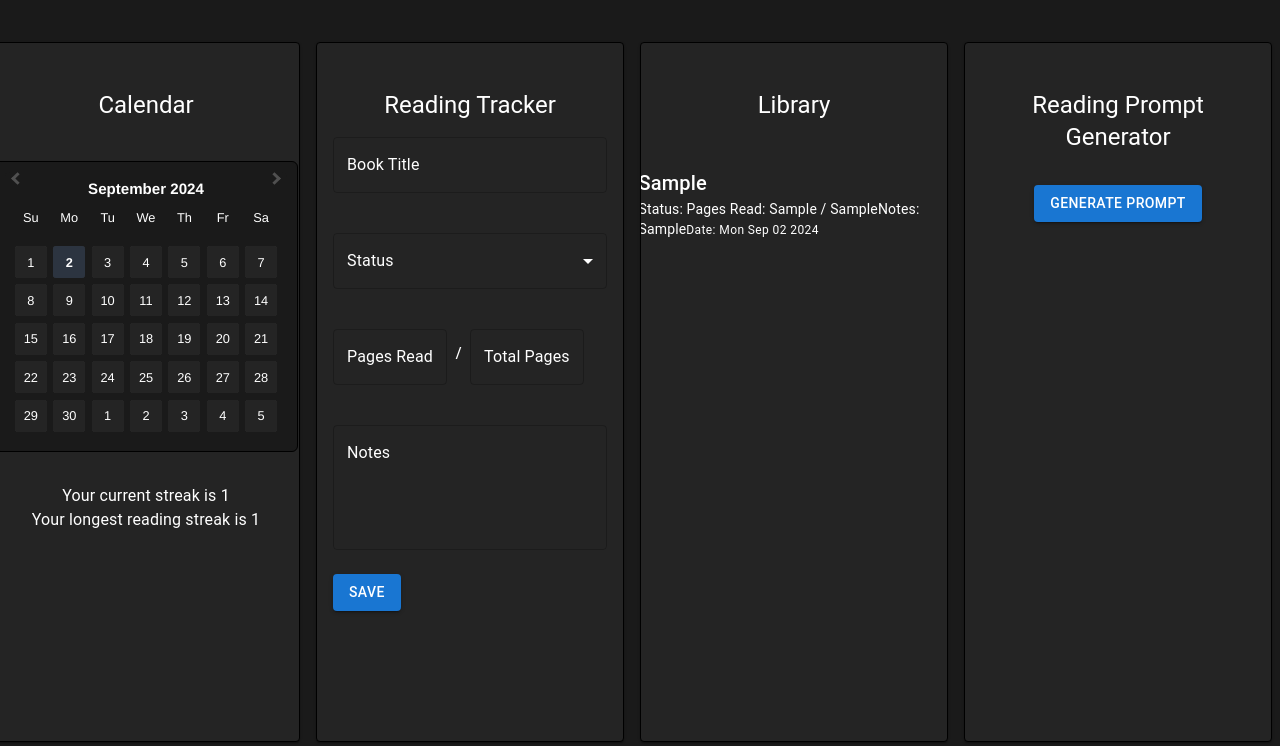
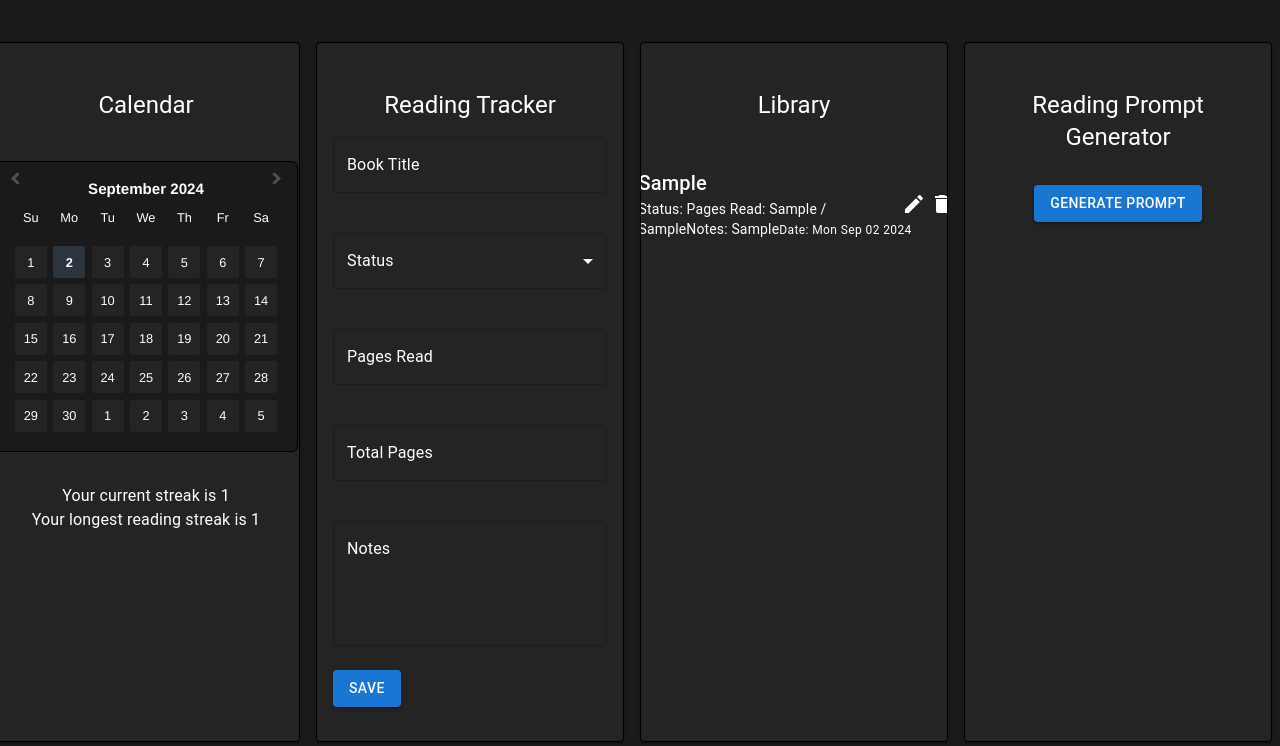
Before and after one commit to danielledonnelly/booksmaxing, a React (Vite) app: page / in a window 1280 px wide. Both pictures are taken after typing "Sample", "Sample", "Sample", "Sample" into the empty fields and a click on the button "SAVE". Shown: the top 746 px of the page. Built offline with nearby package versions, Linux system fonts and the light colour scheme.

Commit message:
edit delete added

```diff
--- a/src/Home.jsx
+++ b/src/Home.jsx
@@ -11,6 +11,7 @@ const Home = () => {
   const [entryCounts, setEntryCounts] = useState({}); // State for entry counts
   const [entries, setEntries] = useState([]); // State for book entries
   const [books, setBooks] = useState([]); // State for books
+  const [editEntry, setEditEntry] = useState(null); // State to track the entry being edited
 
   // useEffect to load data from localStorage on mount
   useEffect(() => {
@@ -46,6 +47,8 @@ const Home = () => {
                 setEntryCounts={setEntryCounts} // Pass setEntryCounts
                 books={books} // Pass books
                 setBooks={setBooks} // Pass setBooks
+                editEntry={editEntry} // Pass editEntry for editing
+                setEditEntry={setEditEntry} // Pass setEditEntry to reset edit mode
               />
             </CardContent>
           </Card>
@@ -55,7 +58,11 @@ const Home = () => {
           <Card className="card">
             <CardContent>
               <Typography variant="h5">Library</Typography>
-              <Library entries={entries} /> {/* Pass entries to Library */}
+              <Library
+                entries={entries}
+                setEntries={setEntries} // Pass setEntries to allow deletion
+                setEditEntry={setEditEntry} // Pass setEditEntry to allow editing
+              />
             </CardContent>
           </Card>
         </Grid>
--- a/src/components/BookTracker.jsx
+++ b/src/components/BookTracker.jsx
@@ -1,27 +1,38 @@
-import React, { useState } from 'react';
+import React, { useState, useEffect } from 'react';
 import { TextField, Button, FormControl, MenuItem, Select, InputLabel, Grid, Autocomplete } from '@mui/material';
 
-const BookTracker = ({ setEntries, entryCounts, setEntryCounts, books = [], setBooks }) => {
+const BookTracker = ({ setEntries, entryCounts, setEntryCounts, books = [], setBooks, editEntry, setEditEntry }) => {
   const [title, setTitle] = useState('');
   const [status, setStatus] = useState('');
   const [notes, setNotes] = useState('');
   const [pagesRead, setPagesRead] = useState('');
   const [totalPages, setTotalPages] = useState('');
 
-  // Simple bookId generator
+  useEffect(() => {
+    // Load the entry to edit if there is one
+    if (editEntry) {
+      const book = books.find(book => book.bookId === editEntry.bookId);
+      if (book) {
+        setTitle(book.title);
+        setTotalPages(book.totalPages);
+      }
+      setStatus(editEntry.status);
+      setNotes(editEntry.notes);
+      setPagesRead(editEntry.pagesRead);
+    }
+  }, [editEntry, books]);
+
   const generateBookId = () => '_' + Math.random().toString(36).substr(2, 9);
 
   const findOrCreateBook = () => {
     const existingBook = books.find(book => book.title.toLowerCase() === title.toLowerCase());
-    if (existingBook) {
-      return existingBook.bookId;
-    }
+    if (existingBook) return existingBook.bookId;
 
     const newBookId = generateBookId();
     const newBook = { bookId: newBookId, title, totalPages };
     const updatedBooks = [...books, newBook];
     setBooks(updatedBooks);
-    localStorage.setItem('books', JSON.stringify(updatedBooks));  // Save books to local storage
+    localStorage.setItem('books', JSON.stringify(updatedBooks));
     return newBookId;
   };
 
@@ -30,7 +41,6 @@ const BookTracker = ({ setEntries, entryCounts, setEntryCounts, books = [], setB
 
     const dateKey = new Date().toDateString();
     const bookId = findOrCreateBook();
-
     const newEntry = {
       bookId,
       status,
@@ -52,23 +62,24 @@ const BookTracker = ({ setEntries, entryCounts, setEntryCounts, books = [], setB
       return updatedCounts;
     });
 
+    // Reset the form fields after saving or editing
     setTitle('');
     setStatus('');
     setNotes('');
     setPagesRead('');
     setTotalPages('');
+    setEditEntry(null);  // Reset edit state
   };
 
   return (
     <form>
       <Grid container spacing={2}>
-        {/* Autocomplete for Book Title */}
         <Grid item xs={12}>
           <Autocomplete
             freeSolo
-            options={books.map((book) => book.title)}  // Map book titles if books is not empty
+            options={books.map((book) => book.title)}
             value={title}
-            onInputChange={(event, newInputValue) => setTitle(newInputValue)}  // Update title state
+            onInputChange={(event, newInputValue) => setTitle(newInputValue)}
             renderInput={(params) => (
               <TextField
                 {...params}
@@ -80,7 +91,6 @@ const BookTracker = ({ setEntries, entryCounts, setEntryCounts, books = [], setB
           />
         </Grid>
 
-        {/* Status Selector */}
         <Grid item xs={12}>
           <FormControl fullWidth margin="normal">
             <InputLabel>Status</InputLabel>
@@ -93,9 +103,7 @@ const BookTracker = ({ setEntries, entryCounts, setEntryCounts, books = [], setB
           </FormControl>
         </Grid>
 
-        {/* Pages Read and Total Pages */}
-        <Grid item xs={12} container alignItems="center">
-          <Grid item xs={5}>
+        <Grid item xs={12}>
           <TextField
             label="Pages Read"
             value={pagesRead}
@@ -105,11 +113,7 @@ const BookTracker = ({ setEntries, entryCounts, setEntryCounts, books = [], setB
           />
         </Grid>
 
-          <Grid item xs={1} container justifyContent="center">
-            <span>/</span>
-          </Grid>
-
-          <Grid item xs={5}>
+        <Grid item xs={12}>
           <TextField
             label="Total Pages"
             value={totalPages}
@@ -118,9 +122,7 @@ const BookTracker = ({ setEntries, entryCounts, setEntryCounts, books = [], setB
             margin="normal"
           />
         </Grid>
-        </Grid>
 
-        {/* Notes Input */}
         <Grid item xs={12}>
           <TextField
             label="Notes"
@@ -133,10 +135,9 @@ const BookTracker = ({ setEntries, entryCounts, setEntryCounts, books = [], setB
           />
         </Grid>
 
-        {/* Save Button */}
         <Grid item xs={12}>
           <Button variant="contained" color="primary" onClick={handleSave}>
-            Save
+            {editEntry ? 'Update Entry' : 'Save'}
           </Button>
         </Grid>
       </Grid>
--- a/src/components/Library.jsx
+++ b/src/components/Library.jsx
@@ -1,11 +1,26 @@
 import React from 'react';
-import { Card, Typography, List, ListItem, ListItemText, Grid } from '@mui/material';
+import { Card, Typography, List, ListItem, ListItemText, Grid, Button, IconButton } from '@mui/material';
+import DeleteIcon from '@mui/icons-material/Delete';
+import EditIcon from '@mui/icons-material/Edit';
 
-const Library = ({ entries }) => {
+const Library = ({ entries, setEntries, setEditEntry }) => {
   // Helper function to get the book details based on the bookId
   const getBookDetails = (bookId) => {
     const books = JSON.parse(localStorage.getItem('books')) || [];
     return books.find(book => book.bookId === bookId);
+  };
+
+  // Function to delete an entry
+  const handleDelete = (entryToDelete) => {
+    const updatedEntries = entries.filter(entry => entry !== entryToDelete);
+    setEntries(updatedEntries);
+    localStorage.setItem('entries', JSON.stringify(updatedEntries));
+  };
+
+  // Function to edit an entry
+  const handleEdit = (entryToEdit) => {
+    // Pass the entry to the parent component to edit it in the form (BookTracker)
+    setEditEntry(entryToEdit);
   };
 
   return (
@@ -49,7 +64,18 @@ const Library = ({ entries }) => {
                 {entries.map((entry, index) => {
                   const book = getBookDetails(entry.bookId);
                   return (
-                    <ListItem key={index} sx={{ mb: 2 }}>
+                    <ListItem key={index} sx={{ mb: 2 }} secondaryAction={
+                      <>
+                        {/* Edit Button */}
+                        <IconButton edge="end" aria-label="edit" onClick={() => handleEdit(entry)}>
+                          <EditIcon />
+                        </IconButton>
+                        {/* Delete Button */}
+                        <IconButton edge="end" aria-label="delete" onClick={() => handleDelete(entry)}>
+                          <DeleteIcon />
+                        </IconButton>
+                      </>
+                    }>
                       <ListItemText
                         primary={
                           <Typography variant="h6" component="span" color="textPrimary">
```
Lines whose indentation alone changed are shown as unchanged.
